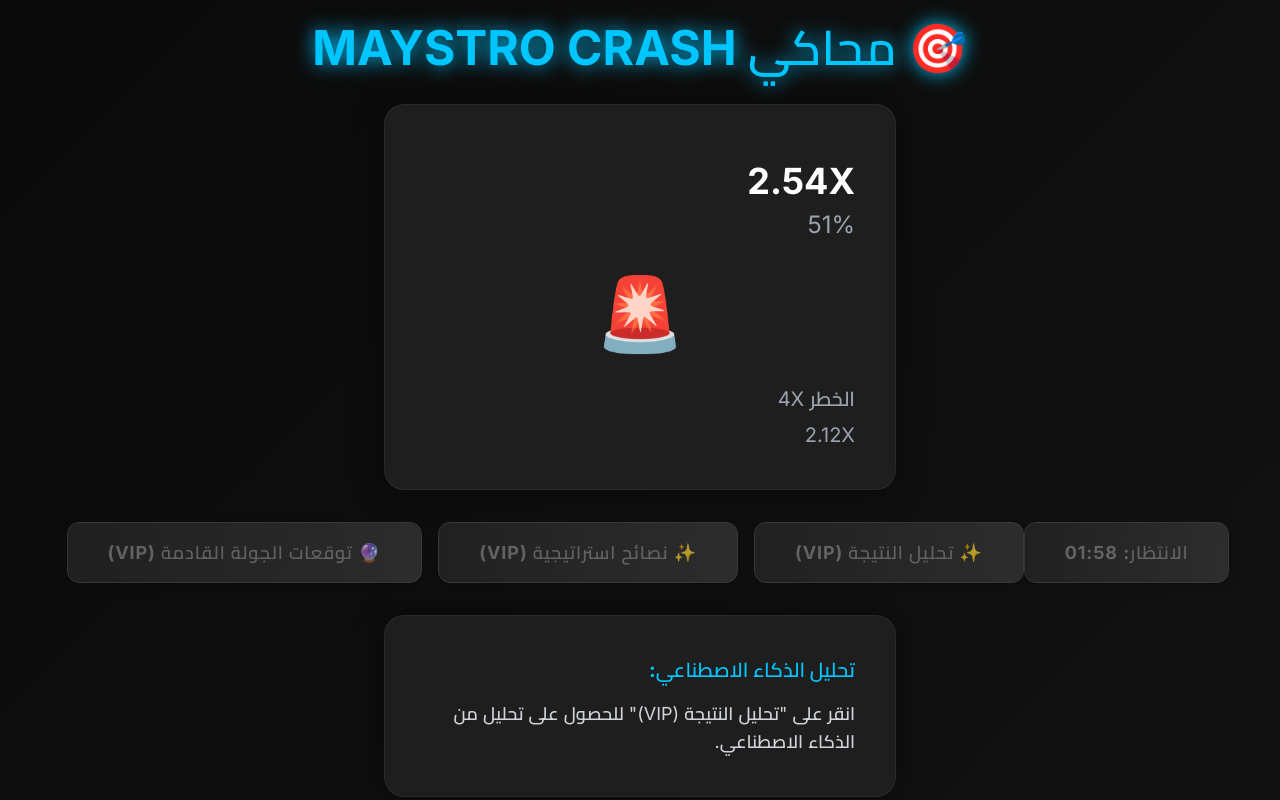
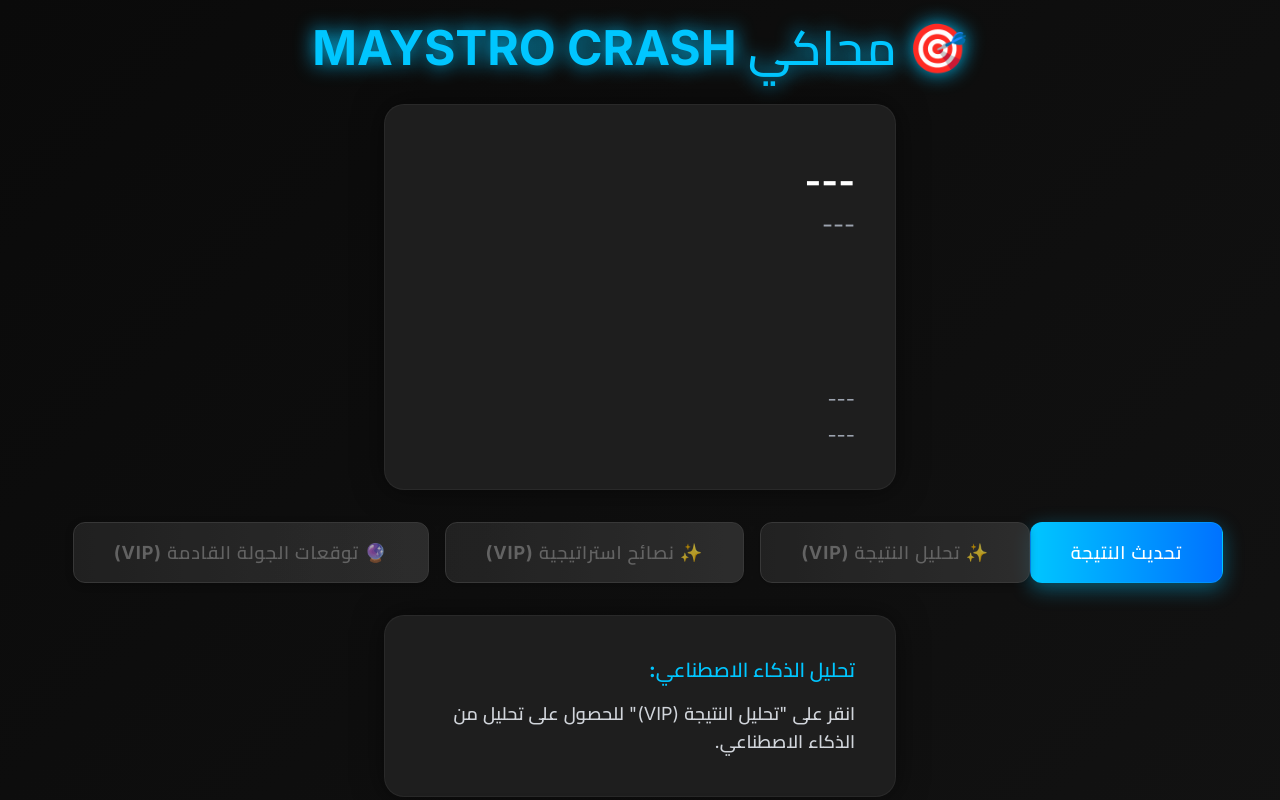
Before and after one commit to mxelv98/MAYSTROC, a plain HTML site: page index.html in a window 1280 px wide. Both pictures are taken after a click on the button "فهمت". Shown: the top 800 px of the page. Drawn offline with nearby package versions, Linux system fonts and the light colour scheme.

Commit message:
Update index.html

```diff
--- a/index.html
+++ b/index.html
@@ -182,7 +182,7 @@
     <!-- Splash Screen -->
     <div id="splash-screen" class="fixed inset-0 flex flex-col items-center justify-center bg-[#0A0A0A] z-50 transition-opacity duration-700 opacity-100">
         <!-- Using the provided image for the logo -->
-        <img src="uploaded:logo.png-d4c0b613-2084-4636-ade3-570b4980feb5" alt="App Logo" class="w-36 h-36 rounded-full mb-6 animate-bounce-slow">
+        <img src="logo.png" alt="App Logo" class="w-36 h-36 rounded-full mb-6 animate-bounce-slow">
         <h1 class="text-4xl font-bold text-[#00C6FF]">MAYSTRO CRASH</h1>
         <p class="text-xl text-gray-400 mt-2">جاري التحميل...</p>
     </div>
@@ -220,7 +220,7 @@
 
             <!-- Dynamic Result Icon -->
             <div id="result-icon-container" class="text-7xl my-6 mx-auto flex items-center justify-center h-24">
-                <span id="result-icon" class="icon-animation"></span>
+                <span id="result-icon" class="icon-animation" style="display: none;"></span>
             </div>
 
             <div id="posivel" class="label text-xl text-gray-400 mt-4 transition-all duration-300 ease-in-out">---</div>
@@ -297,9 +297,6 @@
                     </a>
                 </li>
             </ul>
-            <p class="text-gray-400 text-sm mt-4">
-                هذه الإحصائيات تقديرية وقد تختلف في اللعب الفعلي.
-            </p>
         </div>
 
     </div> <!-- End of main-content -->
@@ -357,6 +354,9 @@
             const resultIcon = document.getElementById("result-icon");
             const posivel = document.getElementById("posivel");
             const protecao = document.getElementById("protecao");
+
+            // Ensure icon is visible before updating its content
+            resultIcon.style.display = 'block';
 
             if (Resultado === "Rosa") {
                 posivel.innerText = "تقريباً 5X";
@@ -452,6 +452,9 @@
             const analyzeLoadingSpinner = document.getElementById("analyzeLoadingSpinner");
             const analysisOutput = document.getElementById("analysisOutput");
 
+            // This function will now only be called if the button is NOT locked.
+            // Its functionality remains the same.
+
             analyzeButton.disabled = true;
             analyzeButtonText.classList.add("hidden");
             analyzeLoadingSpinner.classList.remove("hidden");
@@ -521,6 +524,9 @@
             const strategyTipsLoadingSpinner = document.getElementById("strategyTipsLoadingSpinner");
             const strategyTipsOutput = document.getElementById("strategyTipsOutput");
 
+            // This function will now only be called if the button is NOT locked.
+            // Its functionality remains the same.
+
             strategyTipsButton.disabled = true;
             strategyTipsButtonText.classList.add("hidden");
             strategyTipsLoadingSpinner.classList.remove("hidden");
@@ -589,6 +595,9 @@
             const futurePredictionButtonText = document.getElementById("futurePredictionButtonText");
             const futurePredictionLoadingSpinner = document.getElementById("futurePredictionLoadingSpinner");
             const futurePredictionOutput = document.getElementById("futurePredictionOutput");
+
+            // This function will now only be called if the button is NOT locked.
+            // Its functionality remains the same.
 
             futurePredictionButton.disabled = true;
             futurePredictionButtonText.classList.add("hidden");
@@ -664,9 +673,15 @@
             mainContent.classList.add('fade-slide-in-active');
             document.body.style.overflow = 'auto';
 
-            // Manually trigger the first result update and start cooldown
-            atualizarResultados();
-            updateRefreshButtonState(); // Initialize the refresh button state
+            // Initialize result fields to default "---" state
+            document.getElementById("saida").innerText = "---";
+            document.getElementById("grafico").innerText = "---";
+            document.getElementById("result-icon").style.display = 'none'; // Hide icon initially
+            document.getElementById("posivel").innerText = "---";
+            document.getElementById("protecao").innerText = "---";
+
+            // Initialize the refresh button state
+            updateRefreshButtonState();
         }
 
         // Splash screen and Warning Modal logic
```
